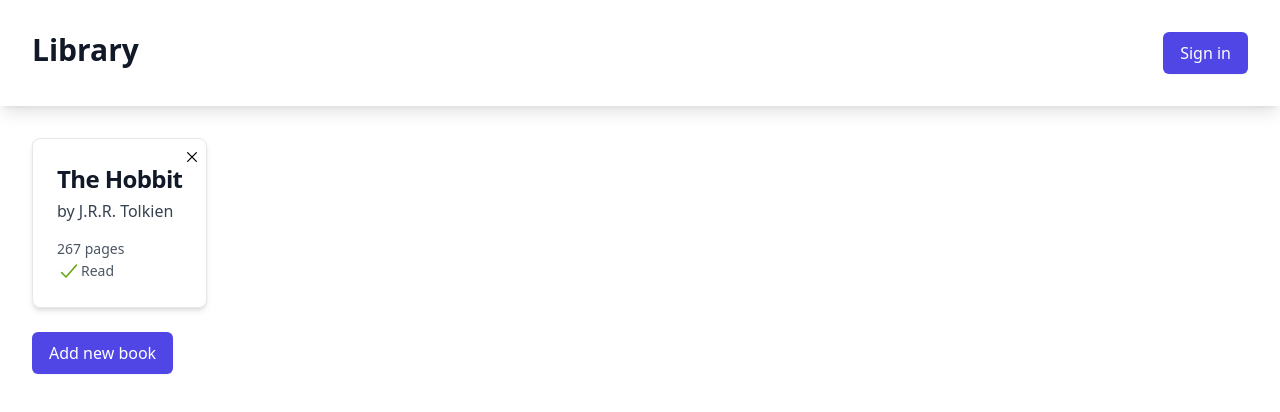
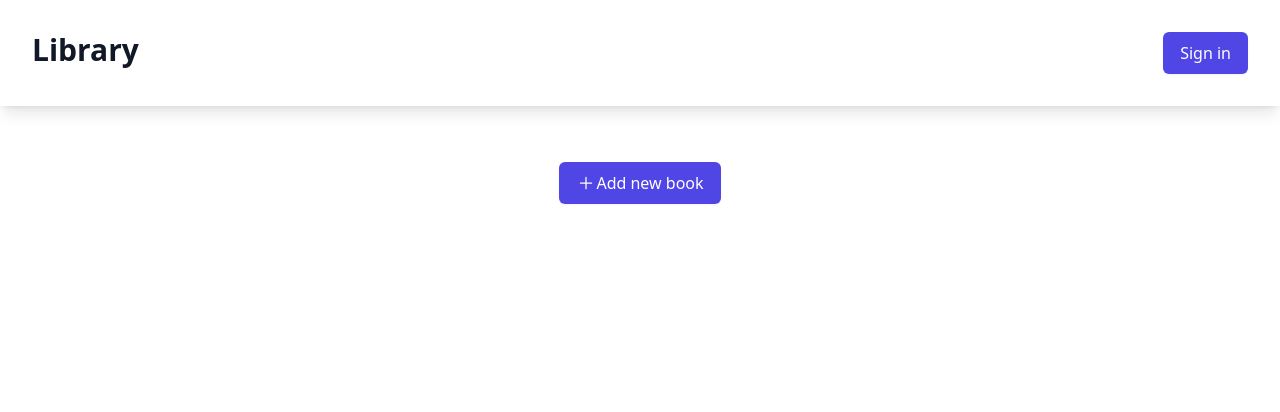
Before and after one commit to husky93/library, a website: page src/index.html in a window 1280 px wide. Drawn offline with nearby package versions, Linux system fonts and the light colour scheme.

Commit message:
Stylistic changes

```diff
--- a/src/index.html
+++ b/src/index.html
@@ -14,22 +14,10 @@
             <button class="transition-all flex items-center justify-center px-4 py-2 border border-transparent rounded-md shadow-sm text-base font-medium text-white bg-indigo-600 hover:bg-indigo-700">Sign in</button>
         </header>
         <section class="p-8 flex flex-col justify-center align-middle">
-            <div class="books flex flex-wrap gap-4">
-                <div class="relative block p-6 max-w-sm bg-white rounded-lg border border-gray-200 shadow-md hover:bg-gray-100 dark:bg-gray-800 dark:border-gray-700 dark:hover:bg-gray-700">
-                    <a class="absolute top-2 right-1 cursor-pointer close">
-                        <ion-icon name="close-outline" class="w-5 h-5"></ion-icon>
-                    </a>
-                    <h5 class="mb-1 text-2xl font-bold tracking-tight text-gray-900 dark:text-white">The Hobbit</h5>
-                    <p class="font-medium mb-4 text-gray-700 dark:text-gray-400">by J.R.R. Tolkien</p>
-                    <p class="text-sm font-normal text-gray-600 dark:text-gray-400">267 pages</p>
-                    <div class="checkmark flex items-center">
-                        <ion-icon name="checkmark-outline" class="w-6 h-6 text-lime-600"></ion-icon>
-                        <p class="text-sm font-normal text-gray-600 dark:text-gray-400">Read</p>
-                    </div>
-                </div>
-            </div>
-            <div class="add text-center">
+            <div class="books flex flex-wrap gap-4"></div>
+            <div class="add flex justify-center text-center">
                 <button class="transition-all flex items-center justify-center mt-6 px-4 py-2 border border-transparent rounded-md shadow-sm text-base font-medium text-white bg-indigo-600 hover:bg-indigo-700 modal-toggler" type="button" data-modal-toggle="addBookModal">
+                    <ion-icon name="add-outline" class="w-5 h-5 mr-2"></ion-icon>
                     Add new book
                 </button>
             </div>
```
